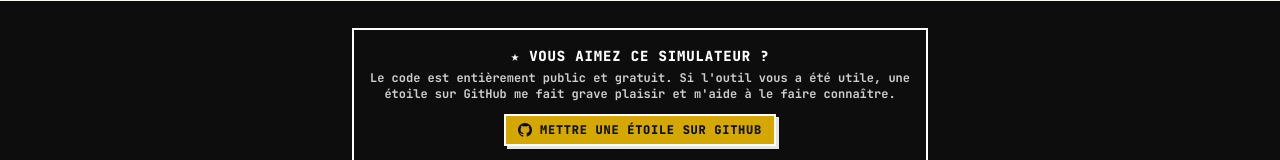
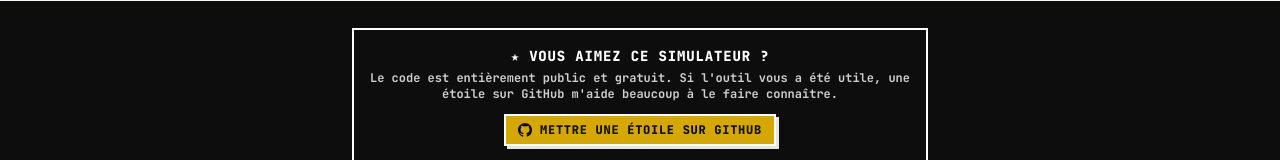
Before and after one commit to aelmufti/is-freelance-worth-it-for-you, a React (Vite) app: page / in a window 1280 px wide. Shown: the part 6202-6362 px from the top of the page. Built offline with nearby package versions, Linux system fonts and the light colour scheme.

Commit message:
Make GitHub star footer wording more professional

```diff
--- a/src/App.tsx
+++ b/src/App.tsx
@@ -310,8 +310,7 @@
           </div>
           <p className="mt-1 text-xs font-bold opacity-80">
             Le code est entièrement public et gratuit. Si l'outil vous a été
-            utile, une étoile sur GitHub me fait grave plaisir et m'aide à le
-            faire connaître.
+            utile, une étoile sur GitHub m'aide beaucoup à le faire connaître.
           </p>
           <a
             href="https://github.com/aelmufti/is-freelance-worth-it-for-you"
```
Also changed, not shown: prerendered.html (+1 -1 lines), prerendered/simulateur-micro-entreprise.html (+1 -1 lines), prerendered/simulateur-portage-salarial.html (+1 -1 lines), prerendered/simulateur-sasu.html (+1 -1 lines).
